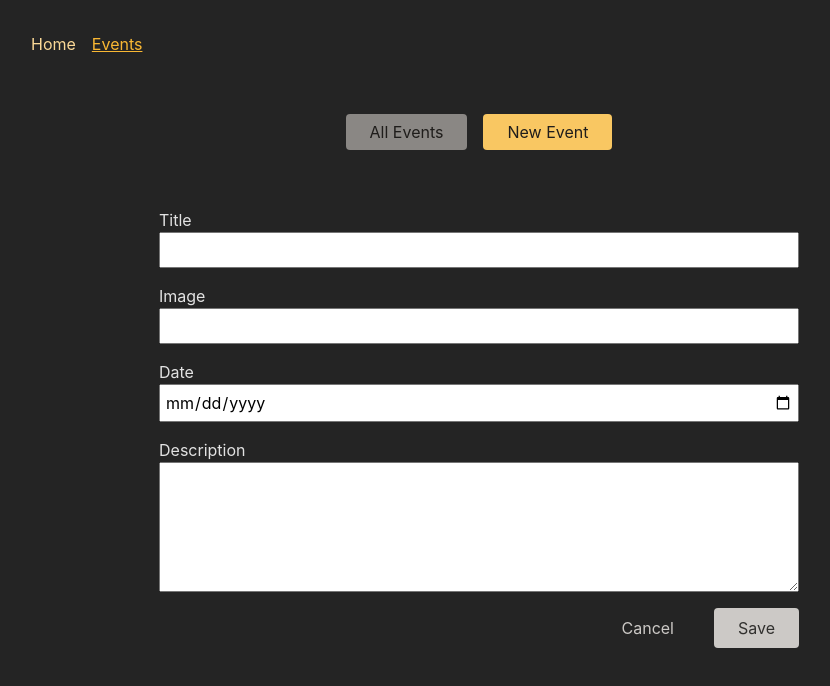
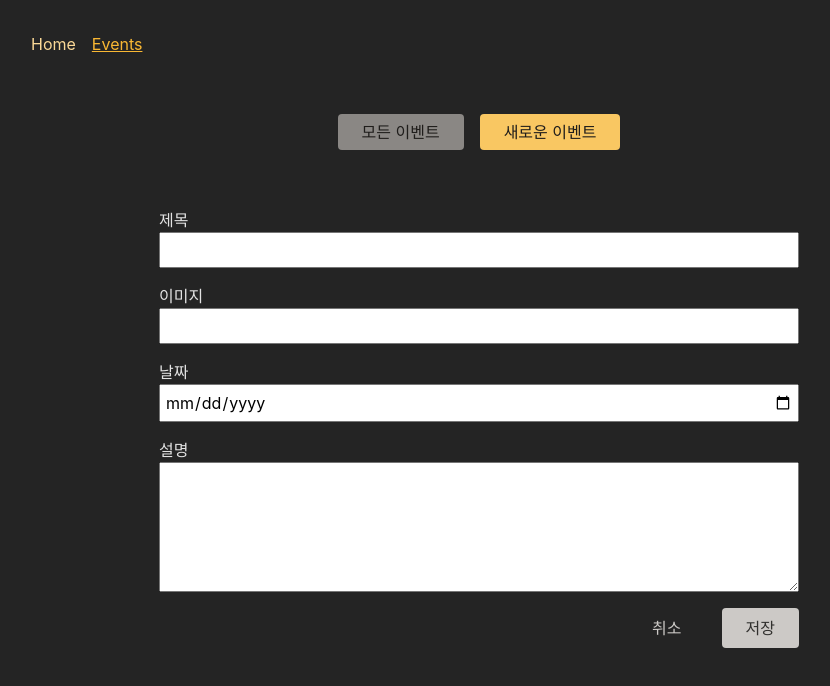
Before and after one commit to summereuna/15-react-router-event-app, a React (Create React App) app in the folder frontend/: page /events/new in a window 1280 px wide. Shown: the top 686 px of the page, without its empty margins (161-991 px from the left). Built offline with nearby package versions, Linux system fonts and the light colour scheme.

Commit message:
Feat: render submitting button if new event is submitting

```diff
--- a/frontend/src/components/EventForm.js
+++ b/frontend/src/components/EventForm.js
@@ -1,4 +1,4 @@
-import { Form, useNavigate } from "react-router-dom";
+import { Form, useNavigate, useNavigation } from "react-router-dom";
 
 import classes from "./EventForm.module.css";
 
@@ -7,11 +7,13 @@ function EventForm({ method, event }) {
   function cancelHandler() {
     navigate("..");
   }
+  const navigation = useNavigation();
+  const isSubmitting = navigation.state === "submitting";
 
   return (
     <Form className={classes.form} method={method}>
       <p>
-        <label htmlFor="title">Title</label>
+        <label htmlFor="title">제목</label>
         <input
           id="title"
           type="text"
@@ -21,7 +23,7 @@ function EventForm({ method, event }) {
         />
       </p>
       <p>
-        <label htmlFor="image">Image</label>
+        <label htmlFor="image">이미지</label>
         <input
           id="image"
           type="url"
@@ -31,7 +33,7 @@ function EventForm({ method, event }) {
         />
       </p>
       <p>
-        <label htmlFor="date">Date</label>
+        <label htmlFor="date">날짜</label>
         <input
           id="date"
           type="date"
@@ -41,7 +43,7 @@ function EventForm({ method, event }) {
         />
       </p>
       <p>
-        <label htmlFor="description">Description</label>
+        <label htmlFor="description">설명</label>
         <textarea
           id="description"
           name="description"
@@ -51,10 +53,12 @@ function EventForm({ method, event }) {
         />
       </p>
       <div className={classes.actions}>
-        <button type="button" onClick={cancelHandler}>
-          Cancel
+        <button type="button" onClick={cancelHandler} disabled={isSubmitting}>
+          취소
         </button>
-        <button>Save</button>
+        <button disabled={isSubmitting}>
+          {isSubmitting ? "제출 중..." : "저장"}
+        </button>
       </div>
     </Form>
   );
--- a/frontend/src/components/EventsList.js
+++ b/frontend/src/components/EventsList.js
@@ -4,7 +4,6 @@ import classes from "./EventsList.module.css";
 function EventsList({ events }) {
   return (
     <div className={classes.events}>
-      <h1>All Events</h1>
       <ul className={classes.list}>
         {events.map((event) => (
           <li key={event.id} className={classes.item}>
--- a/frontend/src/components/EventsNavigation.js
+++ b/frontend/src/components/EventsNavigation.js
@@ -14,7 +14,7 @@ function EventsNavigation() {
                 isActive ? classes.active : undefined
               }
             >
-              All Events
+              모든 이벤트
             </NavLink>
           </li>
           <li>
@@ -24,7 +24,7 @@ function EventsNavigation() {
                 isActive ? classes.active : undefined
               }
             >
-              New Event
+              새로운 이벤트
             </NavLink>
           </li>
         </ul>
```
Also changed, not shown: 2 other files (tests, documents, lock files or other folders).
